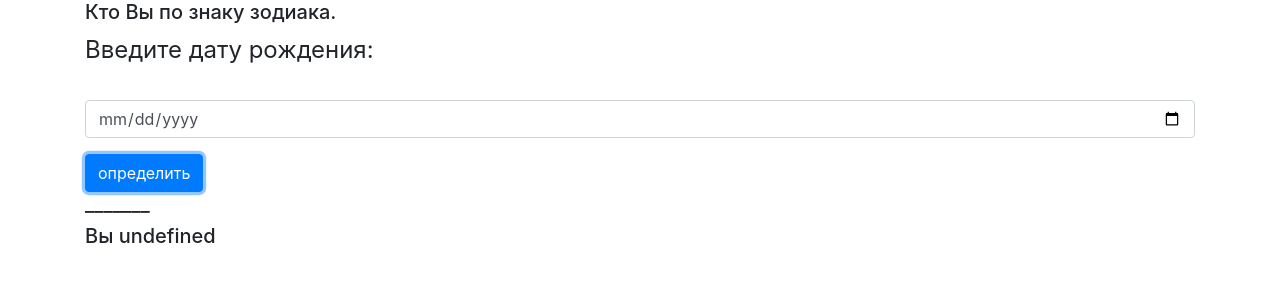
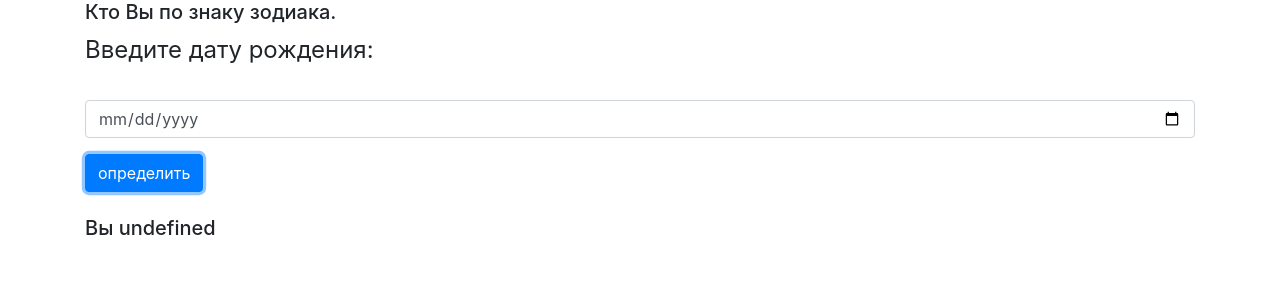
Before and after one commit to azatmagdeev/zodiac, a website with bundled scripts: page src/index.html in a window 1280 px wide. Both pictures are taken after a click on the button "определить". Built offline with nearby package versions, Linux system fonts and the light colour scheme.

Commit message:
index & app update

```diff
--- a/src/index.html
+++ b/src/index.html
@@ -21,12 +21,12 @@
         </fieldset>
         <button id="button" class="btn btn-primary" >определить</button>
 <!--    </form>-->
-    <div class="row">
-        <div class="col"><h5>_______</h5></div>
+    <div class="row mt-4">
+        <div class="col"></div>
     </div>
     <div class="row">
         <div class="col">
-            <h5 id="body"> </h5>
+            <h5 id="body"></h5>
         </div>
 
     </div>
--- a/src/js/app.js
+++ b/src/js/app.js
@@ -1,22 +1,13 @@
 import {findZodiac} from "./lib.js";
 
 const buttonEl = document.getElementById('button');
-console.dir(buttonEl);
 const dateEl = document.getElementById('date');
-
 const elements = document.getElementById('body');
-const element = document.createElement("div",);
 
 buttonEl.addEventListener("click", () => {
-    element.textContent = '';
-    console.dir(dateEl);
+    elements.textContent = '';
     const birthday = new Date(dateEl.value);
     const birthZodiac = new Date(0, birthday.getMonth(), birthday.getDate());
-
-    element.textContent = 'Вы ' + findZodiac(birthZodiac);
-    element.className = 'class';
-    elements.appendChild(element);
-
+    elements.textContent = `Вы ${findZodiac(birthZodiac)}`;
     dateEl.value = '';
-
 });
```
